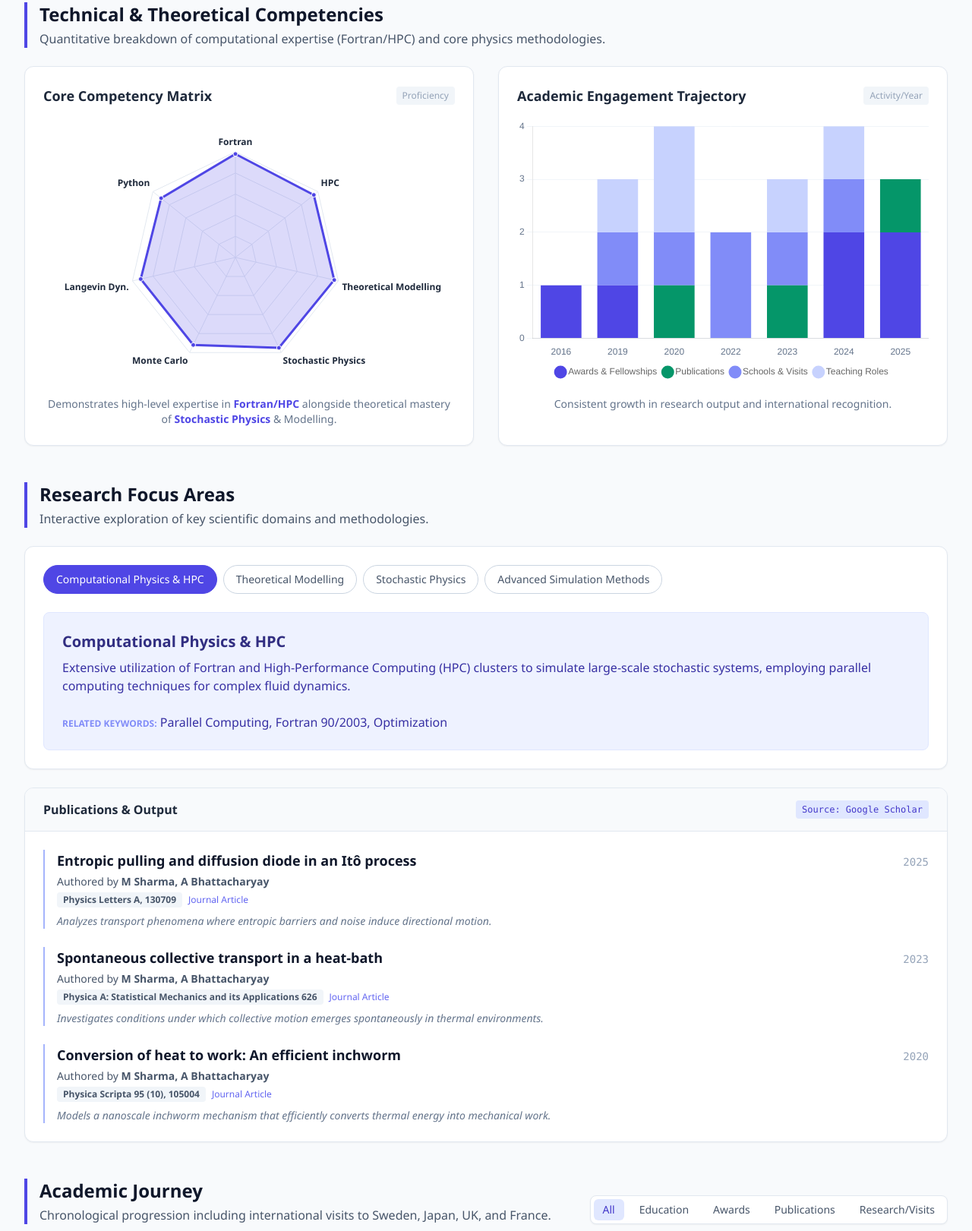
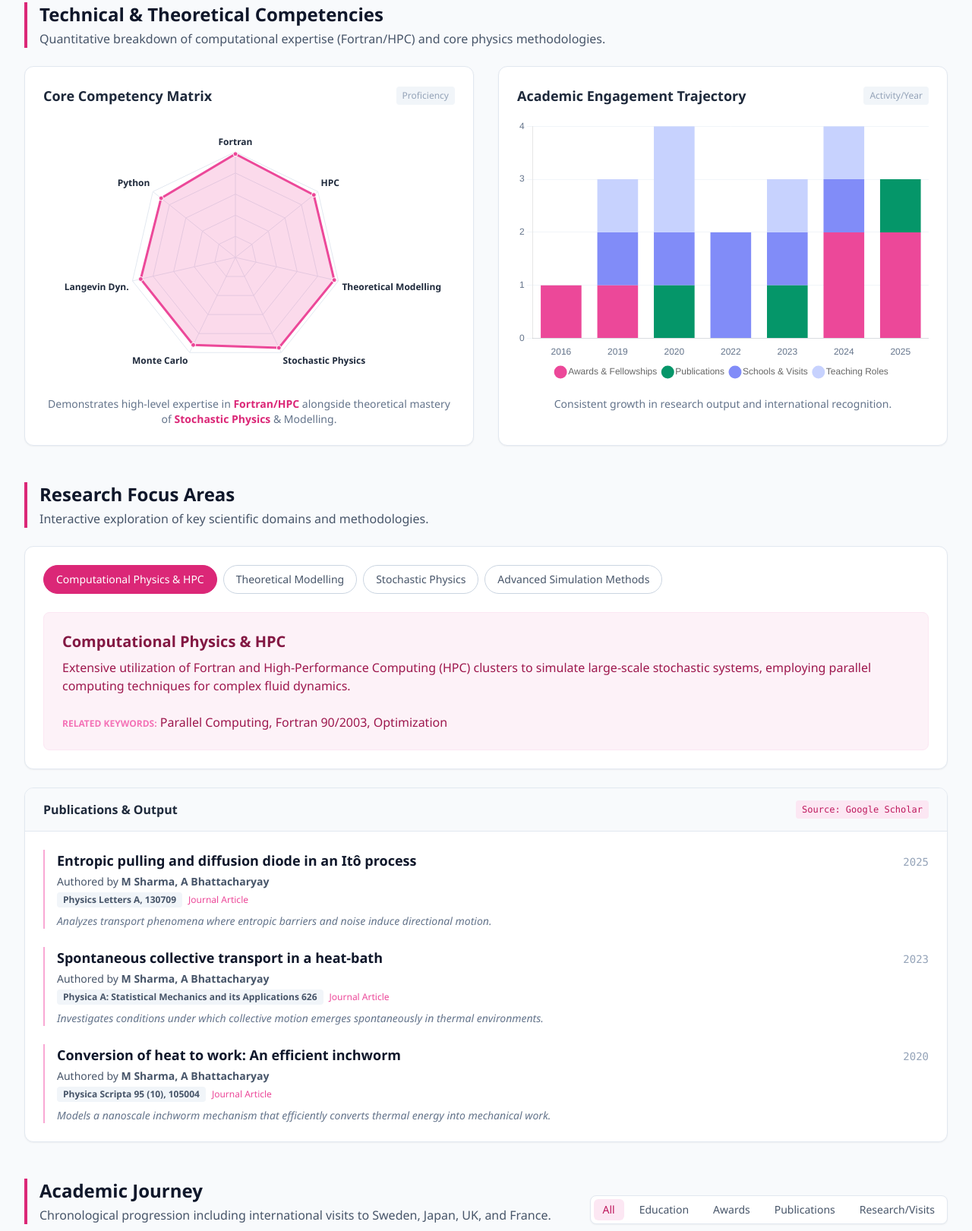
Before and after one commit to Mayankandhouse/mayankandhouse.github.io, a plain HTML site: page index.html in a window 1280 px wide. Shown: the part 539-2160 px from the top of the page at 76% size. Drawn offline with nearby package versions, Linux system fonts and the light colour scheme; some icons are missing.

Commit message:
style: update primary accent color from indigo to pink

```diff
--- a/index.html
+++ b/index.html
@@ -54,8 +54,7 @@
             <div class="flex justify-between h-16">
                 <div class="flex items-center">
                     <div class="flex-shrink-0 flex items-center gap-2">
-                        <div
-                            class="h-8 w-8 rounded bg-indigo-600 flex items-center justify-center text-white font-bold">
+                        <div class="h-8 w-8 rounded bg-pink-600 flex items-center justify-center text-white font-bold">
                             M</div>
                         <span class="font-bold text-xl tracking-tight text-slate-900 dark:text-white">Mayank
                             Sharma</span>
@@ -97,12 +96,12 @@
         <section id="overview"
             class="bg-white rounded-2xl p-8 shadow-sm border border-slate-100 relative overflow-hidden dark:bg-slate-800 dark:border-slate-700 transition-colors">
             <div
-                class="absolute top-0 right-0 w-32 h-32 bg-indigo-50 rounded-bl-full -mr-8 -mt-8 z-0 dark:bg-indigo-900/20">
+                class="absolute top-0 right-0 w-32 h-32 bg-pink-50 rounded-bl-full -mr-8 -mt-8 z-0 dark:bg-pink-900/20">
             </div>
             <div class="relative z-10 grid grid-cols-1 md:grid-cols-3 gap-8 items-start">
                 <div class="col-span-2 space-y-4">
                     <div
-                        class="inline-flex items-center px-3 py-1 rounded-full text-sm font-medium bg-indigo-100 text-indigo-800 dark:bg-indigo-900 dark:text-indigo-200">
+                        class="inline-flex items-center px-3 py-1 rounded-full text-sm font-medium bg-pink-100 text-pink-800 dark:bg-pink-900 dark:text-pink-200">
                         PhD Candidate &bull; IISER Pune
                     </div>
                     <h1 class="text-4xl font-extrabold text-slate-900 tracking-tight dark:text-white">Computational &
@@ -128,7 +127,7 @@
                     <!-- Social Links Bar -->
                     <div class="flex flex-wrap gap-2 pt-4">
                         <a href="https://scholar.google.com/citations?user=N2lFQ8gAAAAJ&hl=en" target="_blank"
-                            class="inline-flex items-center gap-2 px-3 py-2 rounded-md bg-white border border-slate-200 text-slate-600 hover:text-indigo-600 hover:border-indigo-300 transition-all text-sm font-medium shadow-sm dark:bg-slate-700 dark:border-slate-600 dark:text-slate-300 dark:hover:text-indigo-300">
+                            class="inline-flex items-center gap-2 px-3 py-2 rounded-md bg-white border border-slate-200 text-slate-600 hover:text-pink-600 hover:border-pink-300 transition-all text-sm font-medium shadow-sm dark:bg-slate-700 dark:border-slate-600 dark:text-slate-300 dark:hover:text-pink-300">
                             <i class="ai ai-google-scholar text-lg"></i> Google Scholar
                         </a>
                         <a href="https://orcid.org/0000-0001-8207-1379" target="_blank"
@@ -151,7 +150,7 @@
                 </div>
                 <div
                     class="col-span-1 bg-slate-50 rounded-xl p-6 border border-slate-100 flex flex-col justify-center items-center text-center dark:bg-slate-900 dark:border-slate-700">
-                    <div class="text-indigo-600 font-bold text-5xl mb-1 dark:text-indigo-400" id="years-stat">6+</div>
+                    <div class="text-pink-600 font-bold text-5xl mb-1 dark:text-pink-400" id="years-stat">6+</div>
                     <div class="text-sm text-slate-500 uppercase tracking-wide font-semibold mb-4 dark:text-slate-400">
                         Years Research Exp</div>
                     <div class="w-full h-px bg-slate-200 mb-4 dark:bg-slate-700"></div>
@@ -171,7 +170,7 @@
 
         <!-- Section: Analytics Dashboard -->
         <section id="analytics" class="space-y-6">
-            <div class="border-l-4 border-indigo-600 pl-4">
+            <div class="border-l-4 border-pink-600 pl-4">
                 <h2 class="text-2xl font-bold text-slate-900 dark:text-white">Technical & Theoretical Competencies</h2>
                 <p class="text-slate-600 mt-1 dark:text-slate-400">Quantitative breakdown of computational expertise
                     (Fortran/HPC) and core physics methodologies.</p>
@@ -192,8 +191,8 @@
                     </div>
                     <p class="text-sm text-slate-500 mt-4 text-center dark:text-slate-400">
                         Demonstrates high-level expertise in <strong
-                            class="text-indigo-600 dark:text-indigo-400">Fortran/HPC</strong> alongside theoretical
-                        mastery of <strong class="text-indigo-600 dark:text-indigo-400">Stochastic Physics</strong> &
+                            class="text-pink-600 dark:text-pink-400">Fortran/HPC</strong> alongside theoretical
+                        mastery of <strong class="text-pink-600 dark:text-pink-400">Stochastic Physics</strong> &
                         Modelling.
                     </p>
                 </div>
@@ -219,7 +218,7 @@
 
         <!-- Section: Research Interests & Topics -->
         <section id="research" class="space-y-6">
-            <div class="border-l-4 border-indigo-600 pl-4">
+            <div class="border-l-4 border-pink-600 pl-4">
                 <h2 class="text-2xl font-bold text-slate-900 dark:text-white">Research Focus Areas</h2>
                 <p class="text-slate-600 mt-1 dark:text-slate-400">Interactive exploration of key scientific domains and
                     methodologies.</p>
@@ -231,10 +230,10 @@
                     <!-- Tags injected via JS -->
                 </div>
                 <div id="topic-detail"
-                    class="bg-indigo-50 rounded-lg p-6 border border-indigo-100 transition-all duration-300 dark:bg-slate-900 dark:border-slate-700">
-                    <h4 class="text-xl font-bold text-indigo-900 mb-2 dark:text-indigo-300" id="detail-title">Select a
+                    class="bg-pink-50 rounded-lg p-6 border border-pink-100 transition-all duration-300 dark:bg-slate-900 dark:border-slate-700">
+                    <h4 class="text-xl font-bold text-pink-900 mb-2 dark:text-pink-300" id="detail-title">Select a
                         Topic</h4>
-                    <p class="text-indigo-800 dark:text-slate-300" id="detail-desc">Click on a research tag above to see
+                    <p class="text-pink-800 dark:text-slate-300" id="detail-desc">Click on a research tag above to see
                         details about Mayank's work and experience in that specific area.</p>
                 </div>
             </div>
@@ -246,7 +245,7 @@
                     class="bg-slate-50 px-6 py-4 border-b border-slate-200 flex justify-between items-center dark:bg-slate-700 dark:border-slate-600">
                     <h3 class="font-bold text-slate-800 dark:text-slate-200">Publications & Output</h3>
                     <span
-                        class="text-xs font-mono bg-indigo-100 text-indigo-700 px-2 py-1 rounded dark:bg-indigo-900 dark:text-indigo-200">Source:
+                        class="text-xs font-mono bg-pink-100 text-pink-700 px-2 py-1 rounded dark:bg-pink-900 dark:text-pink-200">Source:
                         Google Scholar</span>
                 </div>
                 <div class="p-6" id="publications-container">
@@ -258,7 +257,7 @@
         <!-- Section: Interactive Timeline -->
         <section id="timeline" class="space-y-6">
             <div class="flex flex-col md:flex-row md:items-end justify-between gap-4">
-                <div class="border-l-4 border-indigo-600 pl-4">
+                <div class="border-l-4 border-pink-600 pl-4">
                     <h2 class="text-2xl font-bold text-slate-900 dark:text-white">Academic Journey</h2>
                     <p class="text-slate-600 mt-1 dark:text-slate-400">Chronological progression including international
                         visits to Sweden, Japan, UK, and France.</p>
@@ -266,7 +265,7 @@
                 <div
                     class="flex flex-wrap gap-2 bg-white rounded-lg p-1 shadow-sm border border-slate-200 dark:bg-slate-800 dark:border-slate-700">
                     <button
-                        class="px-3 py-1 text-sm font-medium rounded-md bg-indigo-100 text-indigo-700 transition-colors dark:bg-indigo-900 dark:text-indigo-200"
+                        class="px-3 py-1 text-sm font-medium rounded-md bg-pink-100 text-pink-700 transition-colors dark:bg-pink-900 dark:text-pink-200"
                         onclick="filterTimeline('all')">All</button>
                     <button
                         class="px-3 py-1 text-sm font-medium rounded-md text-slate-600 hover:bg-slate-50 transition-colors dark:text-slate-400 dark:hover:bg-slate-700"
@@ -294,7 +293,7 @@
 
         <!-- Section: Teaching -->
         <section id="teaching" class="space-y-6 pb-12">
-            <div class="border-l-4 border-indigo-600 pl-4">
+            <div class="border-l-4 border-pink-600 pl-4">
                 <h2 class="text-2xl font-bold text-slate-900 dark:text-white">Teaching Experience</h2>
                 <p class="text-slate-600 mt-1 dark:text-slate-400">Academic contributions as a teaching assistant at
                     IISER Pune.</p>
@@ -333,12 +332,12 @@
                             & Tools</span>
                         <div class="flex flex-wrap gap-2">
                             <span
-                                class="px-2 py-1 bg-indigo-900 text-white rounded text-xs font-bold border border-indigo-700">Fortran
+                                class="px-2 py-1 bg-pink-900 text-white rounded text-xs font-bold border border-pink-700">Fortran
                                 90/95/2003</span>
                             <span
-                                class="px-2 py-1 bg-indigo-900 text-white rounded text-xs font-bold border border-indigo-700">HPC</span>
+                                class="px-2 py-1 bg-pink-900 text-white rounded text-xs font-bold border border-pink-700">HPC</span>
                             <span
-                                class="px-2 py-1 bg-indigo-900/50 text-indigo-100 rounded text-xs border border-indigo-800">Python</span>
+                                class="px-2 py-1 bg-pink-900/50 text-pink-100 rounded text-xs border border-pink-800">Python</span>
                             <span class="px-2 py-1 bg-slate-800 rounded text-xs">LaTeX</span>
                             <span class="px-2 py-1 bg-slate-800 rounded text-xs">Inkscape</span>
                         </div>
--- a/script.js
+++ b/script.js
@@ -8,7 +8,7 @@ sections.forEach(section => {
     const link = document.createElement('a');
     link.href = `#${id}`;
     link.textContent = section;
-    link.className = 'text-slate-500 hover:text-indigo-600 px-3 py-2 rounded-md text-sm font-medium transition-colors dark:text-slate-400 dark:hover:text-indigo-400';
+    link.className = 'text-slate-500 hover:text-pink-600 px-3 py-2 rounded-md text-sm font-medium transition-colors dark:text-slate-400 dark:hover:text-pink-400';
     navContainer.appendChild(link);
 
     const mLink = document.createElement('a');
@@ -37,12 +37,12 @@ new Chart(ctxSkills, {
             label: 'Technical Proficiency',
             data: profileData.skills.data,
             fill: true,
-            backgroundColor: 'rgba(79, 70, 229, 0.2)',
-            borderColor: 'rgb(79, 70, 229)',
-            pointBackgroundColor: 'rgb(79, 70, 229)',
+            backgroundColor: 'rgba(236, 72, 153, 0.2)',
+            borderColor: 'rgb(236, 72, 153)',
+            pointBackgroundColor: 'rgb(236, 72, 153)',
             pointBorderColor: '#fff',
             pointHoverBackgroundColor: '#fff',
-            pointHoverBorderColor: 'rgb(79, 70, 229)'
+            pointHoverBorderColor: 'rgb(236, 72, 153)'
         }]
     },
     options: {
@@ -77,7 +77,7 @@ new Chart(ctxTrajectory, {
             {
                 label: 'Awards & Fellowships',
                 data: profileData.trajectory.awards,
-                backgroundColor: '#4f46e5',
+                backgroundColor: '#ec4899',
                 stack: 'Stack 0',
             },
             {
@@ -133,8 +133,8 @@ const detailBox = document.getElementById('topic-detail');
 profileData.researchTopics.forEach((topic, index) => {
     const btn = document.createElement('button');
     btn.textContent = topic.name;
-    const activeClass = 'bg-indigo-600 text-white border-indigo-600 dark:bg-indigo-500 dark:border-indigo-500';
-    const inactiveClass = 'bg-white text-slate-600 border-slate-300 hover:border-indigo-400 dark:bg-slate-800 dark:text-slate-300 dark:border-slate-600 dark:hover:border-indigo-400';
+    const activeClass = 'bg-pink-600 text-white border-pink-600 dark:bg-pink-500 dark:border-pink-500';
+    const inactiveClass = 'bg-white text-slate-600 border-slate-300 hover:border-pink-400 dark:bg-slate-800 dark:text-slate-300 dark:border-slate-600 dark:hover:border-pink-400';
 
     btn.className = `px-4 py-2 rounded-full text-sm font-medium border transition-all duration-200 ${index === 0 ? activeClass : inactiveClass}`;
 
@@ -147,7 +147,7 @@ profileData.researchTopics.forEach((topic, index) => {
         detailBox.classList.add('opacity-50');
         setTimeout(() => {
             detailTitle.textContent = topic.name;
-            detailDesc.innerHTML = `${topic.desc} <br><br><span class="text-xs font-bold uppercase text-indigo-400">Related Keywords:</span> ${topic.related.join(', ')}`;
+            detailDesc.innerHTML = `${topic.desc} <br><br><span class="text-xs font-bold uppercase text-pink-400">Related Keywords:</span> ${topic.related.join(', ')}`;
             detailBox.classList.remove('opacity-50');
         }, 200);
     });
@@ -158,17 +158,17 @@ profileData.researchTopics.forEach((topic, index) => {
 if (profileData.researchTopics.length > 0) {
     const t = profileData.researchTopics[0];
     detailTitle.textContent = t.name;
-    detailDesc.innerHTML = `${t.desc} <br><br><span class="text-xs font-bold uppercase text-indigo-400">Related Keywords:</span> ${t.related.join(', ')}`;
+    detailDesc.innerHTML = `${t.desc} <br><br><span class="text-xs font-bold uppercase text-pink-400">Related Keywords:</span> ${t.related.join(', ')}`;
 }
 
 // --- PUBLICATIONS RENDERER ---
 const pubContainer = document.getElementById('publications-container');
 profileData.publications.forEach(pub => {
     const pubDiv = document.createElement('div');
-    pubDiv.className = 'group relative pl-4 border-l-2 border-indigo-300 hover:border-indigo-600 transition-colors mb-6 last:mb-0 dark:border-indigo-700 dark:hover:border-indigo-400';
+    pubDiv.className = 'group relative pl-4 border-l-2 border-pink-300 hover:border-pink-600 transition-colors mb-6 last:mb-0 dark:border-pink-700 dark:hover:border-pink-400';
     pubDiv.innerHTML = `
         <div class="flex flex-col sm:flex-row justify-between sm:items-baseline">
-            <h4 class="text-lg font-bold text-slate-900 group-hover:text-indigo-600 transition-colors cursor-pointer dark:text-slate-100 dark:group-hover:text-indigo-400">
+            <h4 class="text-lg font-bold text-slate-900 group-hover:text-pink-600 transition-colors cursor-pointer dark:text-slate-100 dark:group-hover:text-pink-400">
                 ${pub.title}
             </h4>
             <span class="text-sm text-slate-400 font-mono mt-1 sm:mt-0 whitespace-nowrap ml-2 dark:text-slate-500">${pub.year}</span>
@@ -176,7 +176,7 @@ profileData.publications.forEach(pub => {
         <p class="text-slate-600 mt-1 text-sm dark:text-slate-400">Authored by <strong>${pub.authors}</strong></p>
         <div class="flex items-center gap-2 mt-1">
             <span class="text-xs font-semibold bg-slate-100 text-slate-600 px-2 py-0.5 rounded dark:bg-slate-700 dark:text-slate-300">${pub.journal}</span>
-            <span class="text-xs text-indigo-500 dark:text-indigo-400">${pub.type}</span>
+            <span class="text-xs text-pink-500 dark:text-pink-400">${pub.type}</span>
         </div>
         <p class="text-slate-500 mt-2 text-sm italic dark:text-slate-500">${pub.desc}</p>
     `;
@@ -202,13 +202,13 @@ function renderTimeline(filter) {
         const dot = document.createElement('div');
         dot.className = `hidden md:flex absolute left-1/2 transform -translate-x-1/2 w-4 h-4 rounded-full border-2 border-white shadow-sm z-10 dark:border-slate-800
             ${item.type === 'award' ? 'bg-amber-400' :
-                item.type === 'education' ? 'bg-indigo-600' :
+                item.type === 'education' ? 'bg-pink-600' :
                     item.type === 'pub' ? 'bg-emerald-500' : 'bg-slate-400'}`;
 
         const card = document.createElement('div');
         card.className = `w-full md:w-5/12 bg-white p-5 rounded-lg shadow-sm border-l-4 card-hover dark:bg-slate-800 dark:border-opacity-50
             ${item.type === 'award' ? 'border-amber-400' :
-                item.type === 'education' ? 'border-indigo-600' :
+                item.type === 'education' ? 'border-pink-600' :
                     item.type === 'pub' ? 'border-emerald-500' : 'border-slate-400'}
             ${isLeft ? 'md:mr-auto' : 'md:ml-auto'}`;
 
@@ -228,7 +228,7 @@ function renderTimeline(filter) {
                 <span class="text-xs font-bold text-slate-400 bg-slate-50 px-2 py-1 rounded border border-slate-100 dark:bg-slate-700 dark:border-slate-600 dark:text-slate-400">${item.year}</span>
             </div>
             <h4 class="font-bold text-slate-800 text-lg leading-tight mb-1 dark:text-slate-200">${item.title}</h4>
-            <div class="text-xs text-indigo-600 font-semibold mb-2 uppercase tracking-wide dark:text-indigo-400">
+            <div class="text-xs text-pink-600 font-semibold mb-2 uppercase tracking-wide dark:text-pink-400">
                 <i class="fas fa-map-marker-alt mr-1"></i>${item.location}
             </div>
             <p class="text-slate-600 text-sm leading-relaxed dark:text-slate-400">${item.desc}</p>
@@ -244,7 +244,7 @@ window.filterTimeline = function (type) {
     const buttons = document.querySelectorAll('#timeline button');
     buttons.forEach(b => {
         if (b.textContent.toLowerCase().includes(type) || (type === 'all' && b.textContent === 'All')) {
-            b.className = 'px-3 py-1 text-sm font-medium rounded-md bg-indigo-100 text-indigo-700 transition-colors dark:bg-indigo-900 dark:text-indigo-200';
+            b.className = 'px-3 py-1 text-sm font-medium rounded-md bg-pink-100 text-pink-700 transition-colors dark:bg-pink-900 dark:text-pink-200';
         } else {
             b.className = 'px-3 py-1 text-sm font-medium rounded-md text-slate-600 hover:bg-slate-50 transition-colors dark:text-slate-400 dark:hover:bg-slate-800';
         }
@@ -258,11 +258,11 @@ renderTimeline('all');
 const teachingGrid = document.getElementById('teaching-grid');
 profileData.teaching.forEach(course => {
     const div = document.createElement('div');
-    div.className = 'bg-white p-4 rounded-lg shadow-sm border border-slate-200 hover:border-indigo-300 transition-colors dark:bg-slate-800 dark:border-slate-700 dark:hover:border-indigo-700';
+    div.className = 'bg-white p-4 rounded-lg shadow-sm border border-slate-200 hover:border-pink-300 transition-colors dark:bg-slate-800 dark:border-slate-700 dark:hover:border-pink-700';
     div.innerHTML = `
         <div class="flex justify-between items-center mb-2">
             <span class="text-xs font-mono text-slate-400">${course.code}</span>
-            <span class="text-xs font-bold text-indigo-600 bg-indigo-50 px-2 py-0.5 rounded dark:bg-indigo-900 dark:text-indigo-200">${course.term}</span>
+            <span class="text-xs font-bold text-pink-600 bg-pink-50 px-2 py-0.5 rounded dark:bg-pink-900 dark:text-pink-200">${course.term}</span>
         </div>
         <h4 class="font-bold text-slate-800 mb-1 line-clamp-2 h-12 dark:text-slate-200">${course.name}</h4>
         <p class="text-xs text-slate-500 mt-2 dark:text-slate-400">Under ${course.prof}</p>
```
